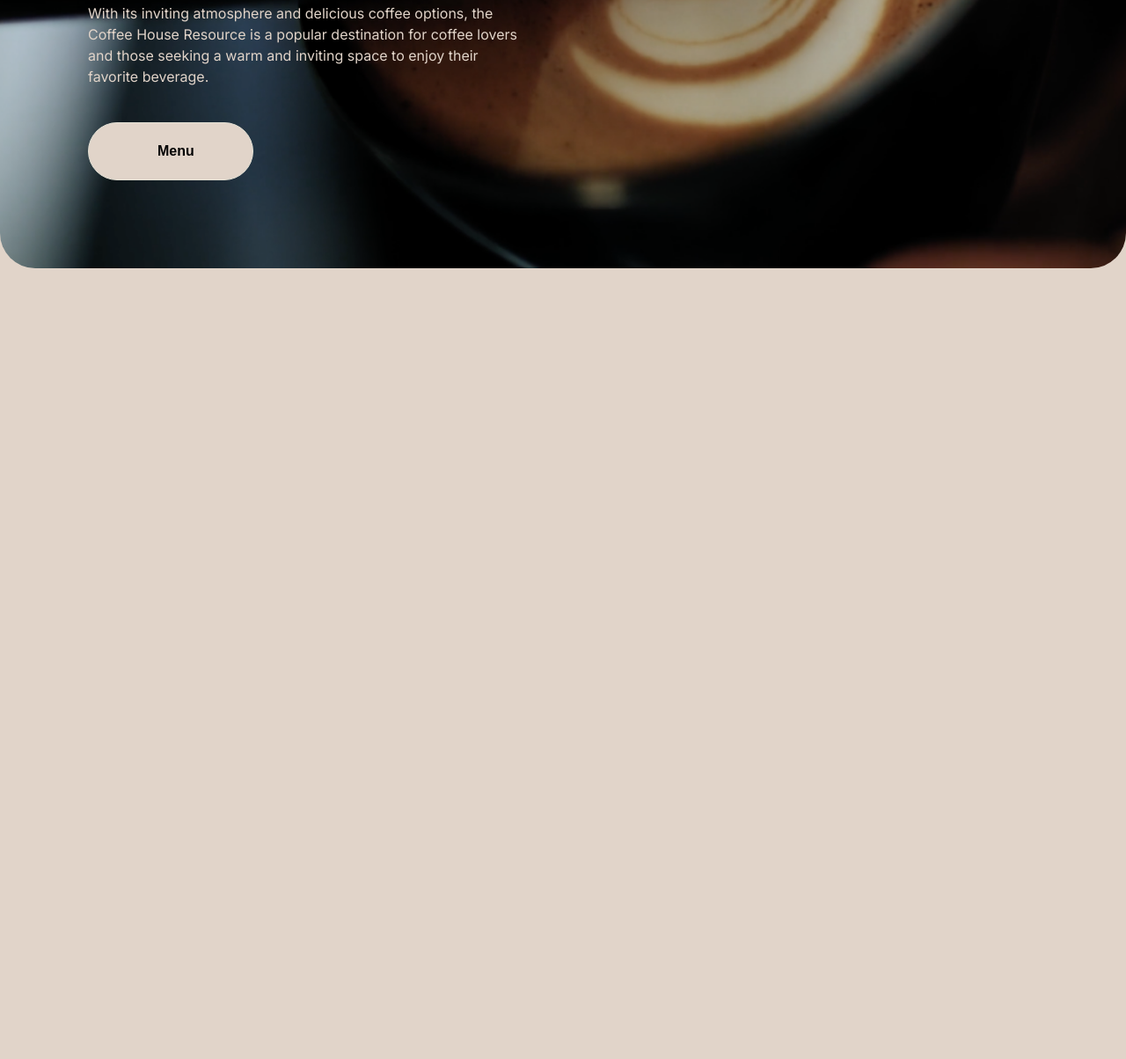
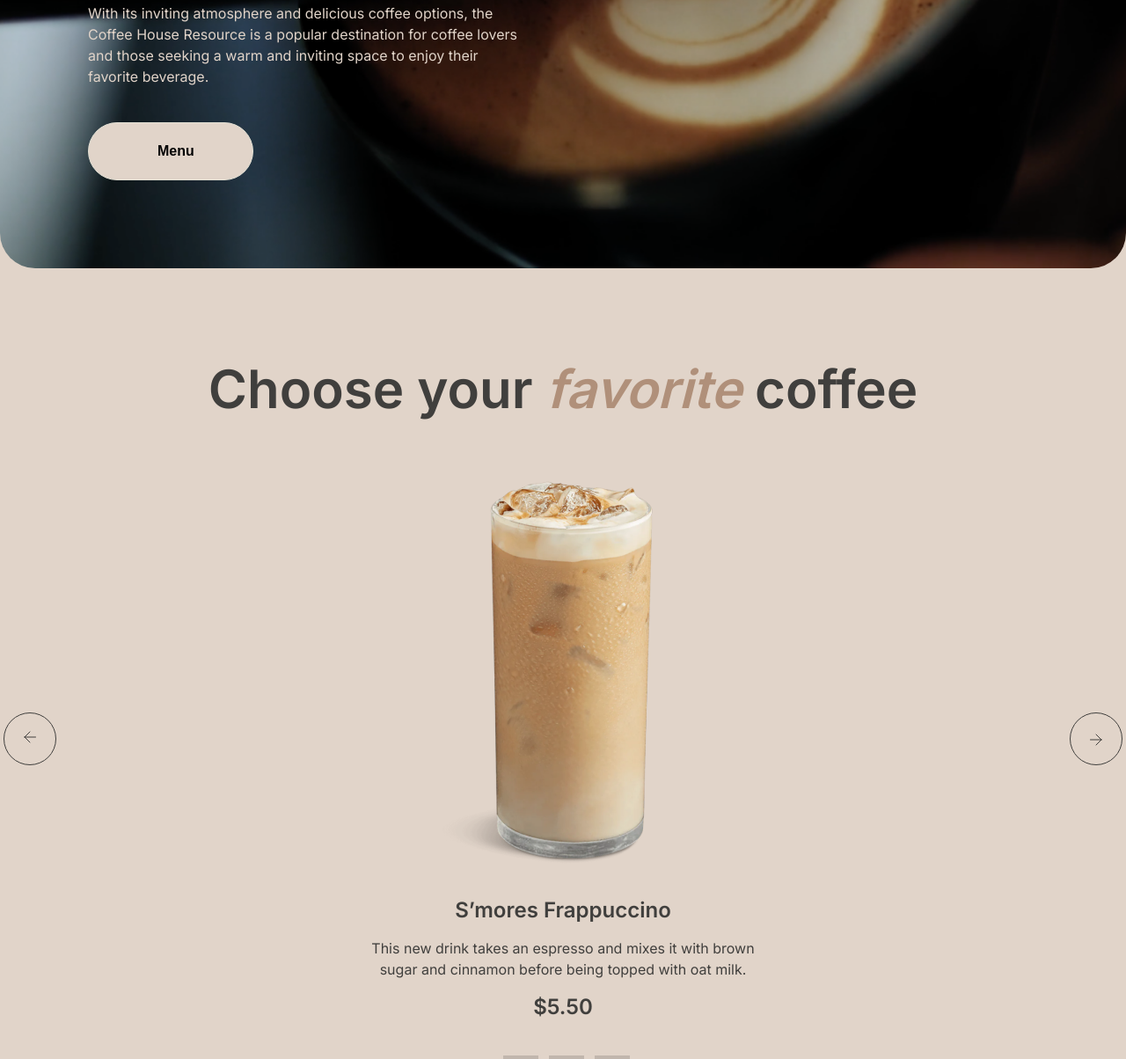
Before and after one commit to MARGO06/Coffee-house, a plain HTML site: page coffee-house/index.html in a window 1280 px wide. Shown: the part 619-1823 px from the top of the page at 88% size. Before the commit the page ends 924 px from the top, so only its background shows below. Drawn offline with Linux system fonts and the light colour scheme; files whose address does not match are found by name.

Commit message:
feat: add favorite coffee section to html and css files; add one svg

```diff
--- a/coffee-house/index.html
+++ b/coffee-house/index.html
@@ -48,6 +48,34 @@
           <button class="btn enjoy__btn  btn--theme_menu">Menu</button>
         </div>
       </section>
+      <section class="favourites_coffee">
+        <h2 class="favourites_coffee__title">Choose your <span class="enjoy__word">favorite</span> coffee</h2>
+        <div class="choose favourites_coffee__carusel">
+          <button class="choose__right">
+            <img src="./source/arrow-left.svg"
+            alt="icon-arrow"
+            class="choose__img-arraw choose__img-arraw--list_right">
+          </button>
+          <div class="coffee">
+            <img src="./source/coffee-slider-1.png"
+            alt="glass of coffee"
+            class="coffe__img">
+            <p class="coffee__call">S’mores Frappuccino</p>
+            <p class="coffee__desription">This new drink takes an espresso and mixes it with brown sugar and cinnamon before being topped with oat milk.</p>
+            <p class="coffee__price">$5.50</p>
+          </div>
+          <button class="choose__left">
+            <img src="./source/arrow-left.svg"
+            alt="icon-arrow"
+            class="choose__img-arraw choose__img-arraw--list_left">
+          </button>
+        </div>
+        <div class="pagination">
+            <div class="pagination__rectg pagination__rectg--control"></div>
+            <div class="pagination__rectg pagination__rectg--control"></div>
+            <div class="pagination__rectg pagination__rectg--control"></div>
+        </div>
+      </section>
     </main>
   </div>
 </body>
--- a/coffee-house/sass/abstracts/_constants.scss
+++ b/coffee-house/sass/abstracts/_constants.scss
@@ -17,8 +17,10 @@ $size-burger-link: 3.2rem;
 
 $line-height-h1: 7.56rem;
 $line-height-h: 7.5rem;
+$line-height-h3: 3.0rem;
 $line-height-primary-text: 2.4rem;
 $line-height-second-text: 1.4rem;
 
+
 $font-weight-normal: 400;
 $font-weight-bold: 600;
--- a/coffee-house/sass/abstracts/_placeholders.scss
+++ b/coffee-house/sass/abstracts/_placeholders.scss
@@ -10,3 +10,15 @@
   border-radius: 100px;
   border:1px solid #E3E1D5;
 }
+
+%text-center{
+  text-align: center;
+}
+
+%arrow{
+  border-radius: 50%;
+  width: 60px;
+  height: 60px;
+  background-color: $color-background-body;
+  border: 1px solid $color-primary-text;
+}
--- /dev/null
+++ b/coffee-house/sass/components/_favourites_coffee.scss
@@ -0,0 +1,65 @@
+.favourites_coffee{
+  padding-top: 100px;
+}
+
+.favourites_coffee__title{
+  @include font($size:$size-h2, $style:normal, $weight:$font-weight-bold, $line-height:$line-height-h);
+  @extend %text-center;
+  color: $color-primary-text;
+}
+
+.choose{
+  @include flex($display:flex,$content:space-between);
+  margin-top: 40px;
+}
+
+.choose__right{
+  @extend %arrow;
+  margin-left: 4px;
+  margin-top: 290px;
+}
+
+.choose__left{
+  @extend %arrow;
+  margin-right: 4px;
+  margin-top: 290px;
+  transform: rotate(180deg);
+}
+
+.coffee{
+  width: 35.3%;
+}
+.coffee__call{
+  margin-top: 16px;
+  @include font($size:$size-h3, $style:normal, $weight:$font-weight-bold, $line-height:$line-height-h3);
+  @extend %text-center;
+  color: $color-primary-text;
+}
+
+.coffee__desription{
+  margin-top: 16px;
+  @include font($size:$size-primary-text, $style:normal, $weight:$font-weight-normal, $line-height:$line-height-primary-text);
+  @extend %text-center;
+  color: $color-primary-text;
+}
+
+.coffee__price{
+  margin-top: 16px;
+  @include font($size:$size-h3, $style:normal, $weight:$font-weight-bold, $line-height:$line-height-h3);
+  @extend %text-center;
+  color: $color-primary-text;
+}
+
+.pagination{
+  @include flex($display:flex,$content:space-between);
+  margin-top: 40px;
+  margin-left: 44.7%;
+  align-items: center;
+  width: 144px;
+}
+
+.pagination__rectg{
+  width: 40px;
+  height: 4px;
+  background-color: $color-primary-border;
+}
--- a/coffee-house/sass/style.sass
+++ b/coffee-house/sass/style.sass
@@ -10,3 +10,4 @@
 
 
 @import"components/enjoy"
+@import"components/favourites_coffee"
```
Also changed, not shown: coffee-house/sass/style.css, coffee-house/source/arrow-left.svg (added), coffee-house/source/button-icon-dark.svg (added), coffee-house/source/coffee-slider-1.png (added), 1 other file.
